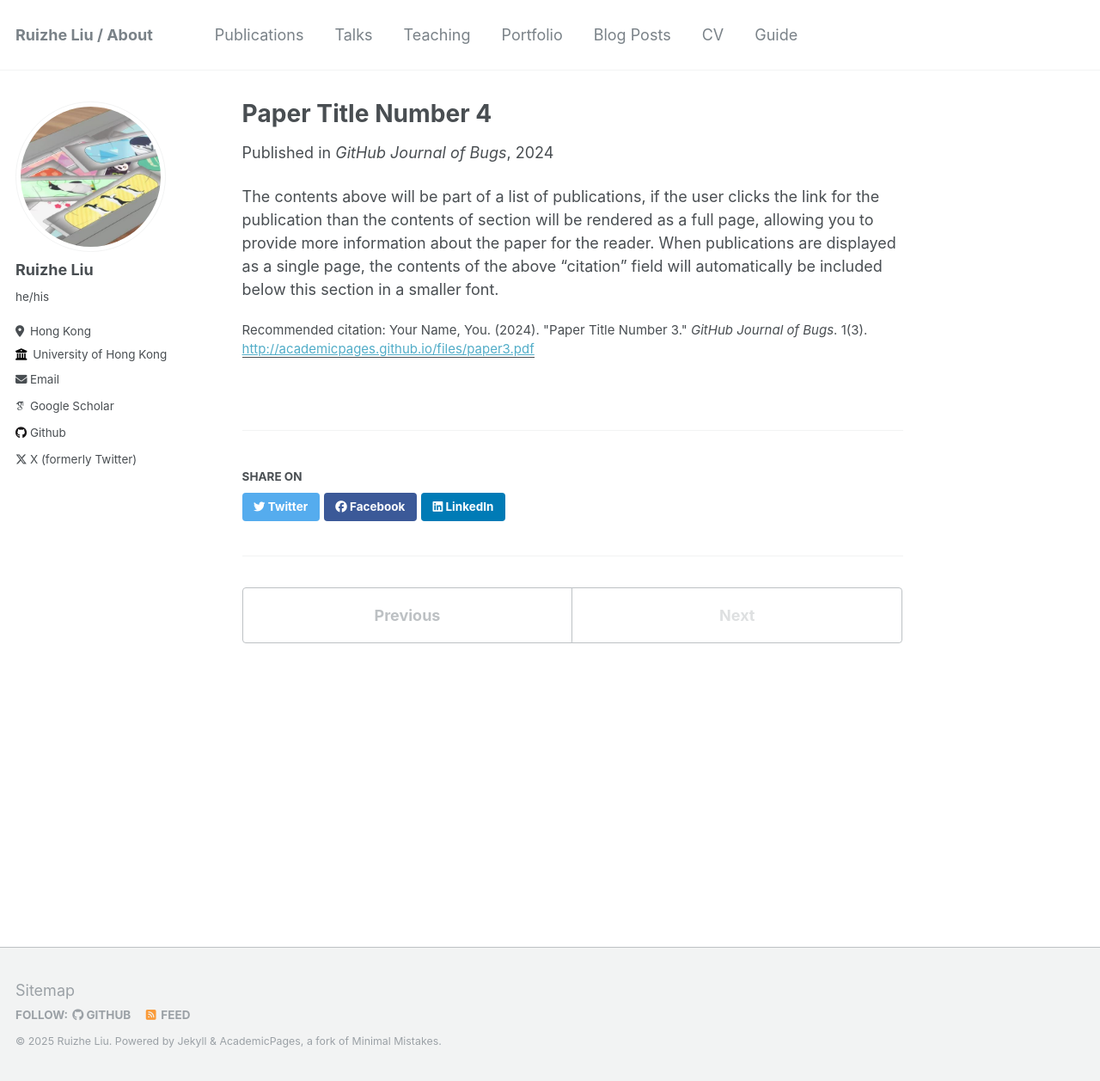
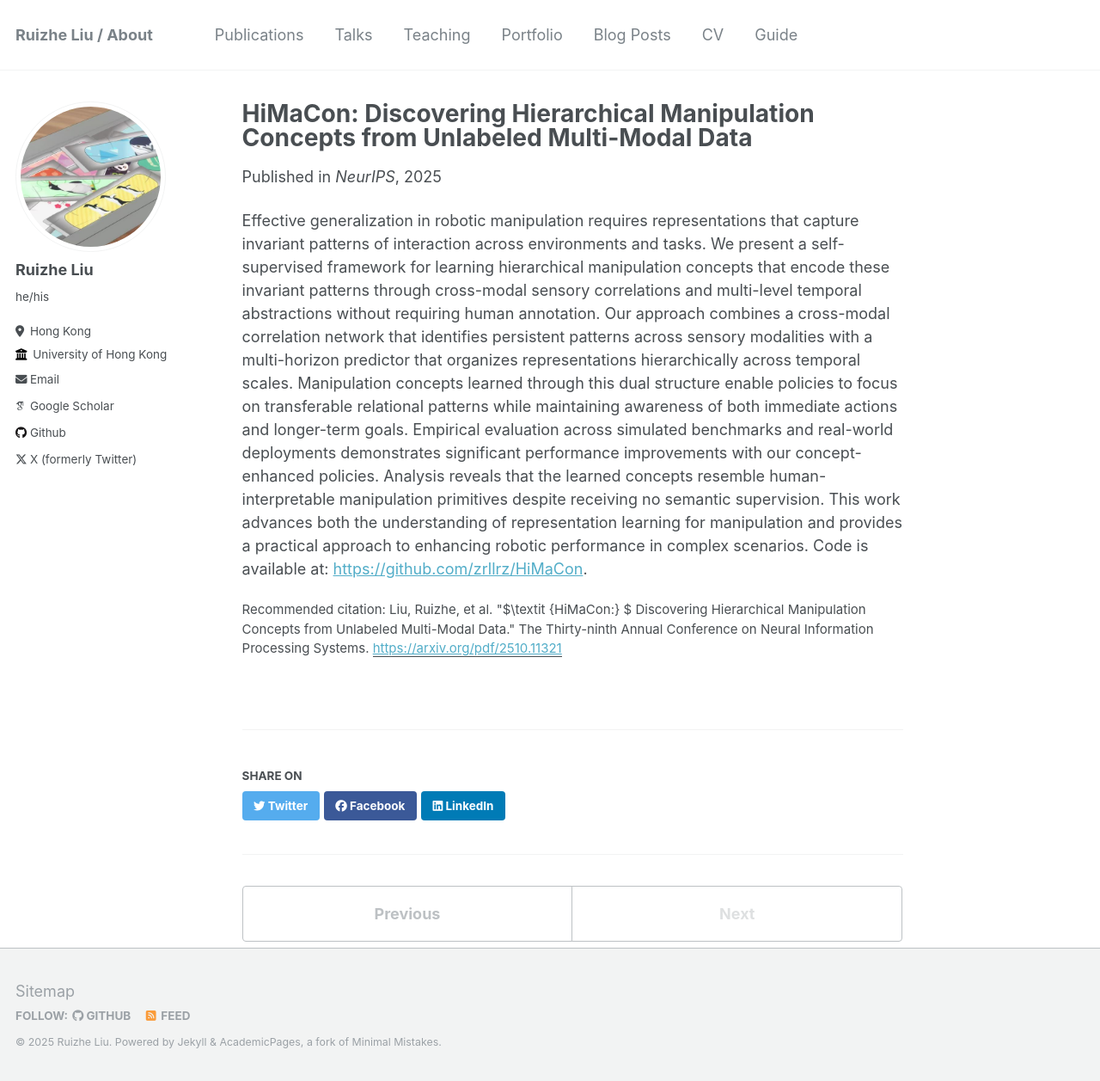
Before and after one commit to zrllrz/zrllrz.github.io, a Jekyll site: the page built from _publications/2024-02-17-paper-title-number-4.md, in a window 1280 px wide and 1257 px high. Shown: the whole window at 86% size. Built offline with Jekyll 4.4.1, drawn with Linux system fonts in a browser that asks for light colours; some web fonts are replaced.

Commit message:
Publications

```diff
--- a/_publications/2024-02-17-paper-title-number-4.md
+++ b/_publications/2024-02-17-paper-title-number-4.md
@@ -1,12 +1,14 @@
 ---
-title: "Paper Title Number 4"
+title: "HiMaCon: Discovering Hierarchical Manipulation Concepts from Unlabeled Multi-Modal Data"
 collection: publications
-permalink: /publication/2024-02-17-paper-title-number-4
+permalink: /publication/HiMaCon
 excerpt: 'This paper is about fixing template issue #693.'
-date: 2024-02-17
-venue: 'GitHub Journal of Bugs'
-paperurl: 'http://academicpages.github.io/files/paper3.pdf'
-citation: 'Your Name, You. (2024). &quot;Paper Title Number 3.&quot; <i>GitHub Journal of Bugs</i>. 1(3).'
+date: 2025-09-19
+venue: 'NeurIPS'
+paperurl: 'https://arxiv.org/pdf/2510.11321'
+citation: 'Liu, Ruizhe, et al. "$\textit {HiMaCon:} $ Discovering Hierarchical Manipulation Concepts from Unlabeled Multi-Modal Data." The Thirty-ninth Annual Conference on Neural Information Processing Systems.'
 ---
 
-The contents above will be part of a list of publications, if the user clicks the link for the publication than the contents of section will be rendered as a full page, allowing you to provide more information about the paper for the reader. When publications are displayed as a single page, the contents of the above "citation" field will automatically be included below this section in a smaller font.
+Effective generalization in robotic manipulation requires representations that capture invariant patterns of interaction across environments and tasks. We present a self-supervised framework for learning hierarchical manipulation concepts that encode these invariant patterns through cross-modal sensory correlations and multi-level temporal abstractions without requiring human annotation.
+Our approach combines a cross-modal correlation network that identifies persistent patterns across sensory modalities with a multi-horizon predictor that organizes representations hierarchically across temporal scales. Manipulation concepts learned through this dual structure enable policies to focus on transferable relational patterns while maintaining awareness of both immediate actions and longer-term goals. Empirical evaluation across simulated benchmarks and real-world deployments demonstrates significant performance improvements with our concept-enhanced policies.  Analysis reveals that the learned concepts resemble human-interpretable manipulation primitives despite receiving no semantic supervision. This work advances both the understanding of representation learning for manipulation and provides a practical approach to enhancing robotic performance in complex scenarios.
+Code is available at: [https://github.com/zrllrz/HiMaCon](\texttt{https://github.com/zrllrz/HiMaCon).
```
